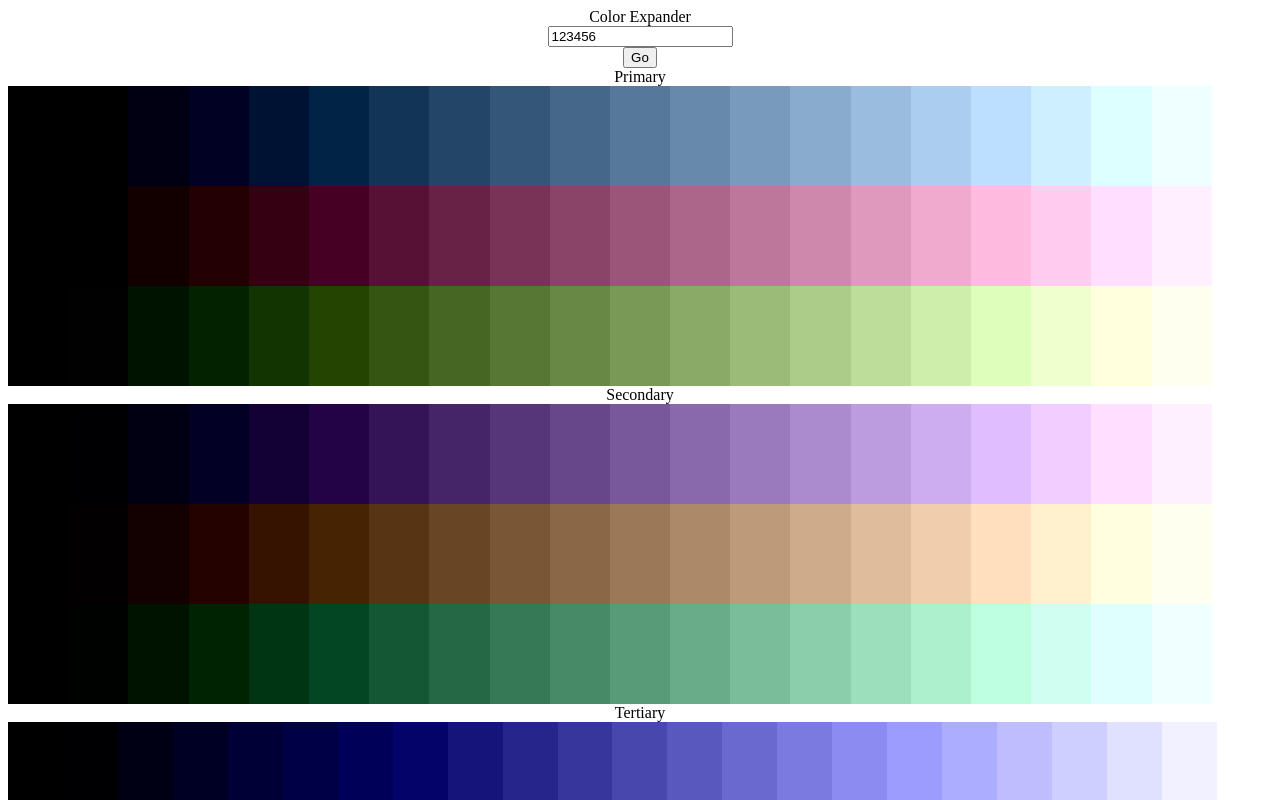
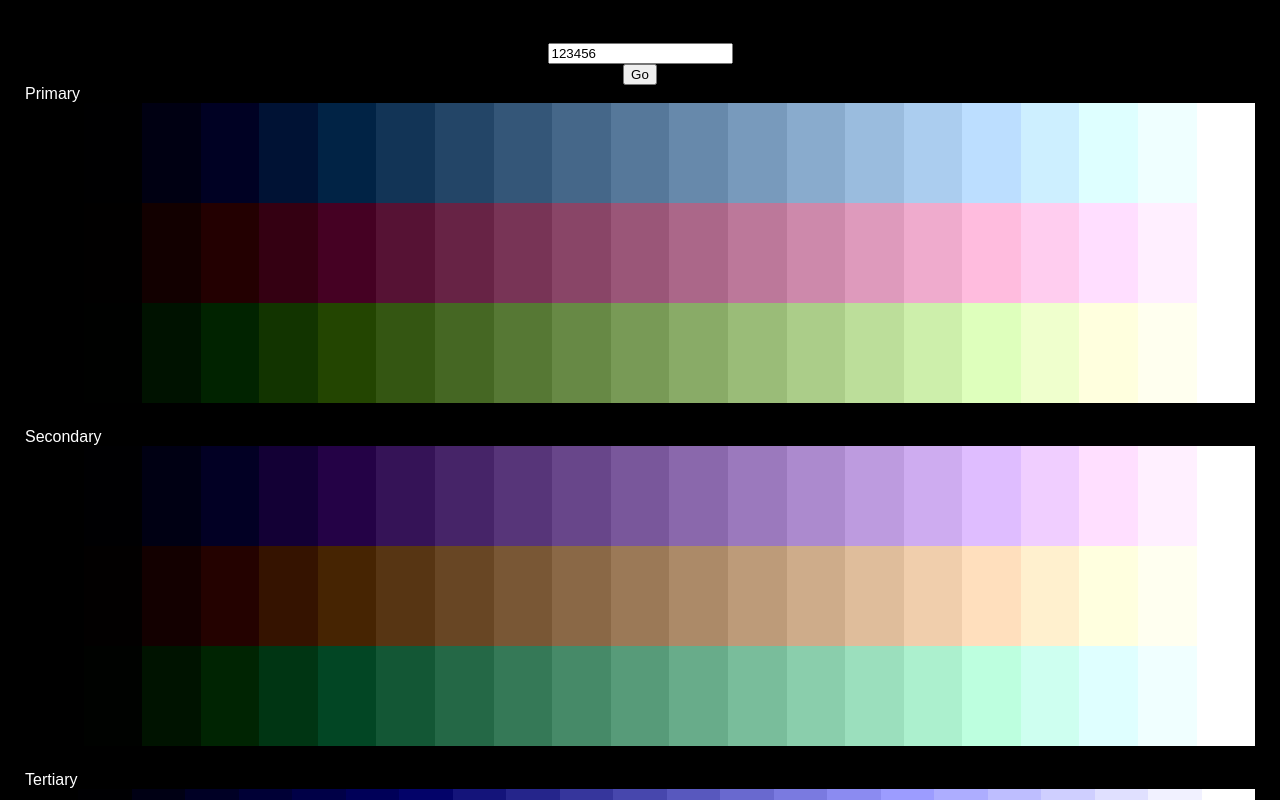
Before and after one commit to cstoddart/color-expander, a React (Create React App) app: page / in a window 1280 px wide. Shown: the top 800 px of the page. Built offline with nearby package versions, Linux system fonts and the light colour scheme.

Commit message:
styling improvements

```diff
--- a/src/App.js
+++ b/src/app.js
@@ -1,52 +1,80 @@
 import React, { useState, useEffect } from 'react';
 import styled from 'styled-components';
 
-import { expandColor, formatHex } from './utilities';
+import { expandColor, formatHex, validateBlackContrast } from './utilities';
 import { GlobalStyles } from './globalStyles';
 
 const StyledApp = styled.div`
   display: flex;
   flex-direction: column;
   align-items: center;
+  background-color: black;
+  padding: 25px;
 `;
 
 const Input = styled.input``;
 
+const ResultsGroup = styled.div`
+  display: flex;
+  flex-direction: column;
+  width: 100%;
+
+  & + & {
+    margin-top: 25px;
+  }
+`;
+
+const ResultsGroupTitle = styled.div`
+  color: white;
+`;
+
 const Results = styled.div`
   display: flex;
   align-items: center;
-  width: 100%;
 `;
 
 const ResultTooltip = styled.div`
-  position: absolute;
-  top: 100%;
-  left: 0;
-  margin-top: 10px;
-  padding: 5px;
-  box-shadow : 0 0 1px 1px rgba(0,0,0,0.1);
+  letter-spacing: 0.5px;
   z-index: 1;
-  background-color: white;
-  display: none;
+  color: ${({ color }) => color};
+  opacity: 0;
+  visibility: hidden;
+  padding: 10px;
+  transition: opacity 0.2s linear 0.1s;
 `;
 
 const StyledResult = styled.div.attrs(({ color }) => ({
   style: { background: `#${color}` },
 }))`
-  width: 100px;
+  flex: 1;
   height: 100px;
+  min-width: 0;
   position: relative;
+  transition: 0.3s;
+  display: flex;
+  align-items: flex-end;
+
+  &:hover {
+    min-width: 100px;
+    border: ${({ contrastColor }) => `
+      2px solid ${contrastColor}
+    `};
+  }
 
   &:hover ${ResultTooltip} {
-    display: initial;
+    opacity: 1;
+    visibility: visible;
   }
 `;
 
-const Result = ({ color }) => (
-  <StyledResult color={color}>
-    <ResultTooltip>#{formatHex(color)}</ResultTooltip>
+const Result = ({ color }) => {
+  const contrastColor = validateBlackContrast(color) ? 'black' : 'white';
+  return (
+    <StyledResult color={color} contrastColor={contrastColor}>
+      <ResultTooltip color={contrastColor}>#{formatHex(color)}</ResultTooltip>
     </StyledResult>
   );
+};
 
 function validateInput(input) {
   if (input.length !== 3 && input.length !== 6) return false;
@@ -146,7 +174,8 @@ export const App = () => {
       Color Expander
       <Input onChange={handleChange} value={inputValue} onKeyDown={handleKeyDown} />
       <button onClick={handleClick}>Go</button>
-      Primary
+      <ResultsGroup>
+        <ResultsGroupTitle>Primary</ResultsGroupTitle>
         {!!primaryColorSetA.length && (
           <Results>
             {primaryColorSetA.map((color) => <Result key={color} color={color} />)}
@@ -162,7 +191,9 @@ export const App = () => {
             {primaryColorSetC.map((color) => <Result key={color} color={color} />)}
           </Results>
         )}
-      Secondary
+      </ResultsGroup>
+      <ResultsGroup>
+        <ResultsGroupTitle>Secondary</ResultsGroupTitle>
         {!!secondaryColorSetA.length && (
           <Results>
             {secondaryColorSetA.map((color) => <Result key={color} color={color} />)}
@@ -178,7 +209,9 @@ export const App = () => {
             {secondaryColorSetC.map((color) => <Result key={color} color={color} />)}
           </Results>
         )}
-      Tertiary
+      </ResultsGroup>
+      <ResultsGroup>
+        <ResultsGroupTitle>Tertiary</ResultsGroupTitle>
         {!!tertiaryColorSetA.length && (
           <Results>
             {tertiaryColorSetA.map((color) => <Result key={color} color={color} />)}
@@ -209,6 +242,7 @@ export const App = () => {
             {tertiaryColorSetF.map((color) => <Result key={color} color={color} />)}
           </Results>
         )}
+      </ResultsGroup>
     </StyledApp>
   );
 };
--- a/src/globalStyles.js
+++ b/src/globalStyles.js
@@ -4,4 +4,10 @@ export const GlobalStyles = createGlobalStyle`
   * {
     box-sizing: border-box;
   }
+
+  body {
+    margin: 0;
+    font-family: sans-serif;
+    background: white;
+  }
 `;
--- a/src/utilities/index.js
+++ b/src/utilities/index.js
@@ -159,3 +159,14 @@ export function expandColor(color) {
     tertiaryColorSetF,
   ];
 }
+
+// return true if black text is suitable overlay for given color
+export function validateBlackContrast(color) {
+  const [redChannel, greenChannel, blueChannel] = splitChannels(color);
+  const red = parseInt(redChannel, 16);
+  const green = parseInt(greenChannel, 16);
+  const blue = parseInt(blueChannel, 16);
+  const contrast = red * 0.299 + green * 0.587 + blue * 0.114;
+
+  return contrast > 125 ? true : false;
+}
```
Lines whose indentation alone changed are shown as unchanged.
